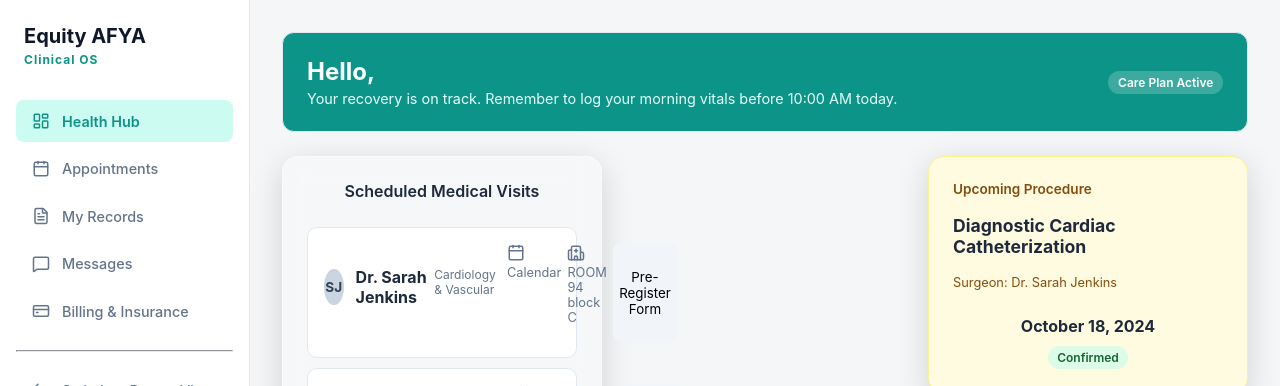
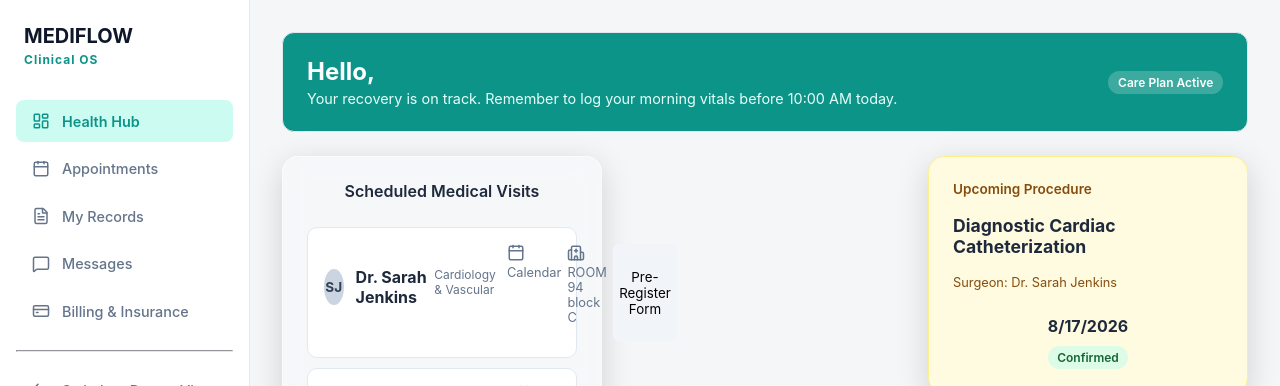
Before and after one commit to alvinmathuka-cpu/mediflow-interactive, a React (Vite) app: page /patient in a window 1280 px wide. Shown: the top 386 px of the page. Built offline with nearby package versions, Linux system fonts and the light colour scheme.

Commit message:
change 'Equity AFYA' to 'MEDIFLOW' and add dynamic upcoming procedure date

```diff
--- a/src/LandingPage/DoctorDashboard.jsx
+++ b/src/LandingPage/DoctorDashboard.jsx
@@ -19,7 +19,7 @@ function DoctorDashboard({name, currentDate}) {
       {/* Sidebar Frame */}
       <aside className="sidebar">
         <div className="brand-header">
-          <h2>EQUITY AFYA</h2>
+          <h2>MEDIFLOW</h2>
           <span>CLINICAL OS</span>
         </div>
         <ul className="nav-list">
--- a/src/LandingPage/PatientPortal.jsx
+++ b/src/LandingPage/PatientPortal.jsx
@@ -11,14 +11,20 @@ import {
 } from "lucide-react";
 import { NavLink } from "react-router-dom";
 
-export default function PatientPortal({name, currentDate}) {
+export default function PatientPortal({name}) {
   const [activeTab, setActiveTab] = useState("Health Hub");
+
+  let futureDate = new Date;
+  futureDate.setDate(futureDate.getDate() + 4);
+
+  futureDate = futureDate.toLocaleDateString();
+
   return (
     <div className="dashboard-layout">
       {/* Sidebar Frame */}
       <aside className="sidebar">
         <div className="brand-header">
-          <h2>Equity AFYA</h2>
+          <h2>MEDIFLOW</h2>
           <span>Clinical OS</span>
         </div>
 
@@ -282,7 +288,7 @@ export default function PatientPortal({name, currentDate}) {
                   alignItems: "center",
                 }}
               >
-                <strong>October 18, 2024</strong>
+                <strong>{futureDate}</strong>
                 <span className="badge badge-confirmed">Confirmed</span>
               </div>
             </div>
```
